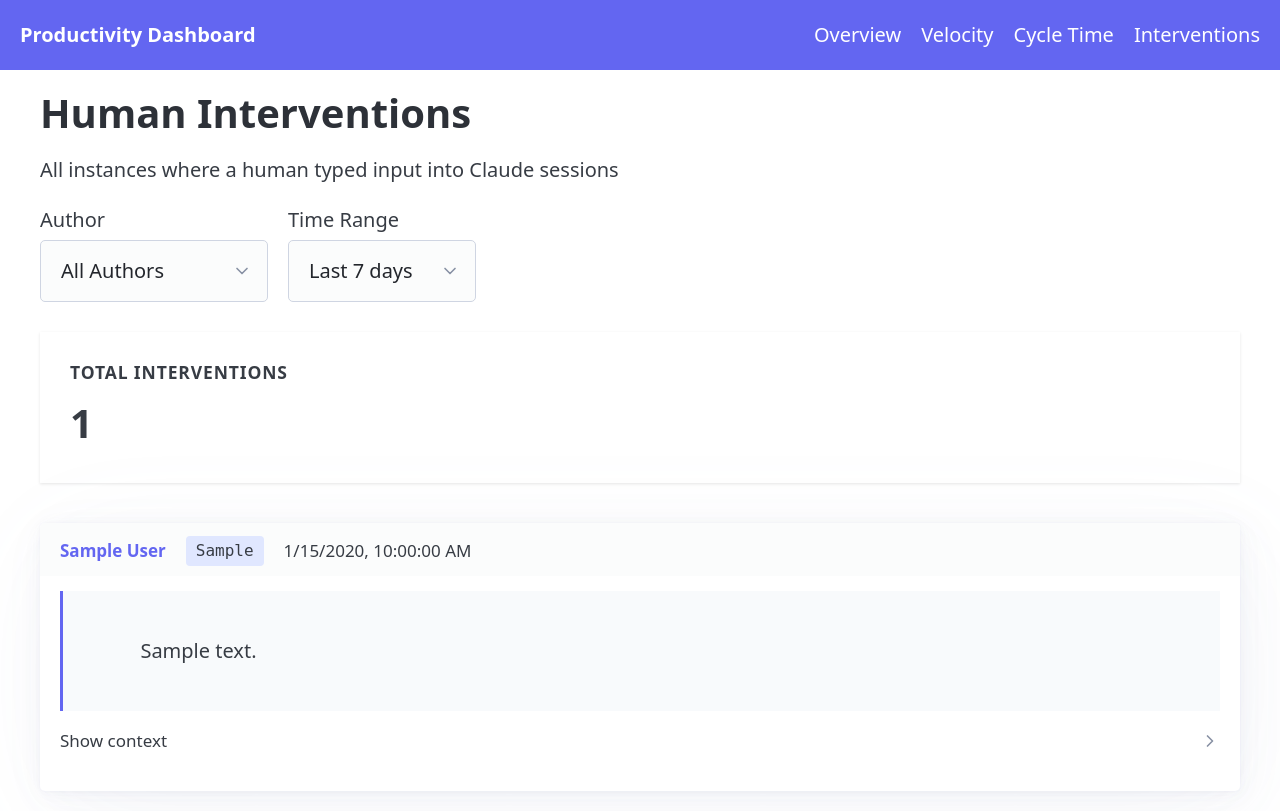
After one commit to dragonflyic/team-claude-analytics, a FastAPI app: template dashboard/dashboard/templates/interventions.html in a window 1280 px wide. The commit adds this page. Run offline with FastAPI, Linux system fonts and the light colour scheme; the template is opened without the code that fills it: most values are stand-ins (such as "Sample title", 1, 10 or a date in 2020); some libraries are stand-ins or nearby versions.

Commit message:
Add human interventions page to dashboard
New page at /interventions shows all human input messages in Claude sessions,
filtering out system messages, tool results, and compaction artifacts.
Features lazy-loaded context (messages before/after) via HTMX for performance.

Co-Authored-By: Claude Opus 4.5 <noreply@anthropic.com>

```diff
--- a/dashboard/dashboard/routers/dashboard.py
+++ b/dashboard/dashboard/routers/dashboard.py
@@ -177,6 +177,48 @@ async def cycle_time_view(
     )
 
 
+@router.get("/interventions", response_class=HTMLResponse)
+async def interventions_view(
+    request: Request,
+    author: str | None = None,
+    days: int = Query(30, ge=1, le=365),
+    db: DatabaseClient | None = Depends(get_db),
+    db_error: str | None = Depends(get_db_error),
+):
+    """Human interventions view - shows all human input in Claude sessions."""
+    if db is None:
+        return templates.TemplateResponse(
+            "interventions.html",
+            {
+                "request": request,
+                "interventions": [],
+                "collectors": [],
+                "selected_author": author,
+                "days": days,
+                "db_error": db_error,
+                "extract_content_text": metrics.extract_content_text,
+                "get_display_role": metrics.get_display_role,
+            },
+        )
+
+    interventions = db.get_human_interventions(days=days, author=author)
+    collectors = db.get_collectors()
+
+    return templates.TemplateResponse(
+        "interventions.html",
+        {
+            "request": request,
+            "interventions": interventions,
+            "collectors": collectors,
+            "selected_author": author,
+            "days": days,
+            "db_error": None,
+            "extract_content_text": metrics.extract_content_text,
+            "get_display_role": metrics.get_display_role,
+        },
+    )
+
+
 @router.get("/pr/{repo_full_name:path}/{pr_number:int}", response_class=HTMLResponse)
 async def pr_timeline_view(
     request: Request,
@@ -249,6 +291,31 @@ async def pr_timeline_view(
 
 # HTMX partials for dynamic updates
 
+@router.get("/partials/intervention-context/{session_id}/{message_uuid}", response_class=HTMLResponse)
+async def partial_intervention_context(
+    request: Request,
+    session_id: str,
+    message_uuid: str,
+    db: DatabaseClient | None = Depends(get_db),
+):
+    """Partial template for loading message context on-demand (HTMX)."""
+    if db is None:
+        return HTMLResponse("<p>Database unavailable</p>")
+
+    context = db.get_message_context(session_id, message_uuid)
+
+    return templates.TemplateResponse(
+        "partials/intervention_context.html",
+        {
+            "request": request,
+            "context_before": context["context_before"],
+            "context_after": context["context_after"],
+            "extract_content_text": metrics.extract_content_text,
+            "get_display_role": metrics.get_display_role,
+        },
+    )
+
+
 @router.get("/partials/summary", response_class=HTMLResponse)
 async def partial_summary(
     request: Request,
--- a/dashboard/dashboard/templates/base.html
+++ b/dashboard/dashboard/templates/base.html
@@ -214,6 +214,76 @@
             margin-left: 0.5rem;
         }
 
+        /* Interventions page styles */
+        .interventions-list {
+            display: flex;
+            flex-direction: column;
+            gap: 1rem;
+        }
+        .intervention-card {
+            margin-bottom: 0;
+        }
+        .intervention-card header {
+            padding-bottom: 0.5rem;
+            margin-bottom: 0.75rem;
+            border-bottom: 1px solid var(--muted-border-color);
+        }
+        .intervention-meta {
+            display: flex;
+            gap: 1rem;
+            align-items: center;
+            flex-wrap: wrap;
+            font-size: 0.85rem;
+        }
+        .intervention-meta .author {
+            font-weight: 600;
+            color: var(--primary);
+        }
+        .intervention-meta .branch {
+            background: #e0e7ff;
+            padding: 0.15rem 0.5rem;
+            border-radius: 4px;
+            font-family: monospace;
+            font-size: 0.8rem;
+        }
+        .intervention-meta time {
+            color: var(--muted-color);
+        }
+        .intervention-content {
+            white-space: pre-wrap;
+            font-family: var(--font-family);
+            line-height: 1.5;
+            padding: 0.75rem;
+            background: #f8fafc;
+            border-radius: var(--border-radius);
+            border-left: 3px solid var(--primary);
+        }
+        .context-details {
+            margin-top: 1rem;
+        }
+        .context-details summary {
+            cursor: pointer;
+            color: var(--muted-color);
+            font-size: 0.85rem;
+        }
+        .context-messages {
+            margin-top: 0.75rem;
+            padding: 0.75rem;
+            background: #fafafa;
+            border-radius: var(--border-radius);
+        }
+        .context-msg {
+            opacity: 0.8;
+            font-size: 0.85rem;
+        }
+        .context-msg .chat-content {
+            max-height: 150px;
+        }
+        .current-msg {
+            border: 2px solid var(--primary) !important;
+            background: #e0e7ff !important;
+        }
+
         /* Breadcrumb styling */
         nav[aria-label="breadcrumb"] ul {
             display: flex;
@@ -242,6 +312,7 @@
             <li><a href="/" class="{% if request.url.path == '/' %}active{% endif %}">Overview</a></li>
             <li><a href="/velocity" class="{% if request.url.path == '/velocity' %}active{% endif %}">Velocity</a></li>
             <li><a href="/cycle-time" class="{% if request.url.path == '/cycle-time' %}active{% endif %}">Cycle Time</a></li>
+            <li><a href="/interventions" class="{% if request.url.path == '/interventions' %}active{% endif %}">Interventions</a></li>
         </ul>
     </nav>
     <main class="container">
--- /dev/null
+++ b/dashboard/dashboard/templates/interventions.html
@@ -0,0 +1,86 @@
+{% extends "base.html" %}
+
+{% block title %}Human Interventions - Developer Productivity Dashboard{% endblock %}
+
+{% block content %}
+<h1>Human Interventions</h1>
+<p class="secondary">All instances where a human typed input into Claude sessions</p>
+
+<form class="filters" method="get">
+    <div>
+        <label for="author">Author</label>
+        <select name="author" id="author">
+            <option value="">All Authors</option>
+            {% for c in collectors %}
+            <option value="{{ c }}" {% if selected_author == c %}selected{% endif %}>{{ c }}</option>
+            {% endfor %}
+        </select>
+    </div>
+    <div>
+        <label for="days">Time Range</label>
+        <select name="days" id="days">
+            <option value="7" {% if days == 7 %}selected{% endif %}>Last 7 days</option>
+            <option value="14" {% if days == 14 %}selected{% endif %}>Last 14 days</option>
+            <option value="30" {% if days == 30 %}selected{% endif %}>Last 30 days</option>
+            <option value="90" {% if days == 90 %}selected{% endif %}>Last 90 days</option>
+        </select>
+    </div>
+</form>
+
+<div class="metrics-grid">
+    <div class="card">
+        <h3>Total Interventions</h3>
+        <div class="value">{{ interventions|length }}</div>
+    </div>
+</div>
+
+{% if db_error %}
+<article class="pico-background-red-500">
+    <p>Database error: {{ db_error }}</p>
+</article>
+{% elif interventions %}
+<div class="interventions-list">
+    {% for msg in interventions %}
+    <article class="intervention-card">
+        <header>
+            <div class="intervention-meta">
+                <span class="author">{{ msg.author }}</span>
+                <span class="branch" title="Git branch">{{ msg.git_branch or 'unknown branch' }}</span>
+                <time data-utc="{{ msg.timestamp | utc_iso }}">{{ msg.timestamp.strftime('%Y-%m-%d %H:%M') }}</time>
+            </div>
+        </header>
+        <div class="intervention-content">
+            {{ msg.content[:500] }}{% if msg.content|length > 500 %}...{% endif %}
+        </div>
+        <details class="context-details"
+                 hx-get="/partials/intervention-context/{{ msg.session_id }}/{{ msg.message_uuid }}"
+                 hx-trigger="toggle once"
+                 hx-target="find .context-content"
+                 hx-swap="innerHTML">
+            <summary>Show context</summary>
+            <div class="context-content">
+                <p class="secondary">Loading...</p>
+            </div>
+        </details>
+    </article>
+    {% endfor %}
+</div>
+{% else %}
+<article>
+    <p>No human interventions found in the selected time range.</p>
+</article>
+{% endif %}
+{% endblock %}
+
+{% block scripts %}
+<script>
+// Convert UTC timestamps to local time
+document.querySelectorAll('time[data-utc]').forEach(function(el) {
+    const utc = el.getAttribute('data-utc');
+    if (utc) {
+        const date = new Date(utc);
+        el.textContent = date.toLocaleString();
+    }
+});
+</script>
+{% endblock %}
```
Also changed, not shown: dashboard/dashboard/db.py (+184 -0 lines), dashboard/dashboard/templates/partials/intervention_context.html (added, +29 -0 lines).
